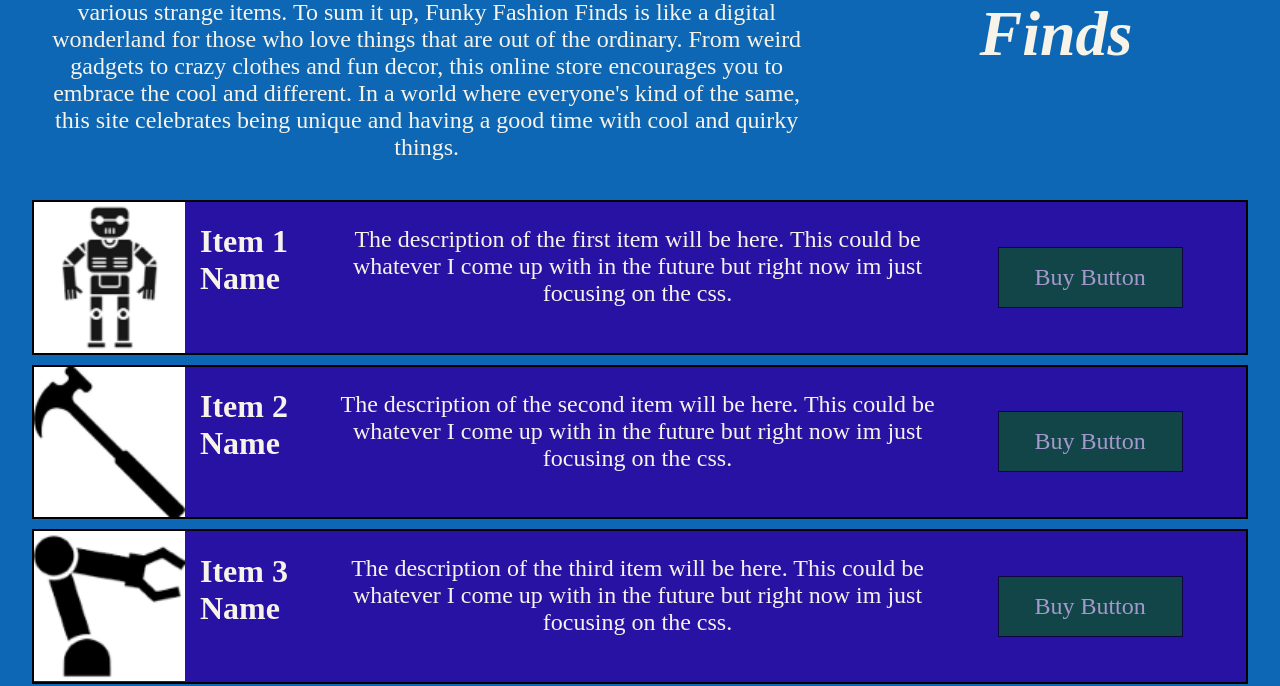
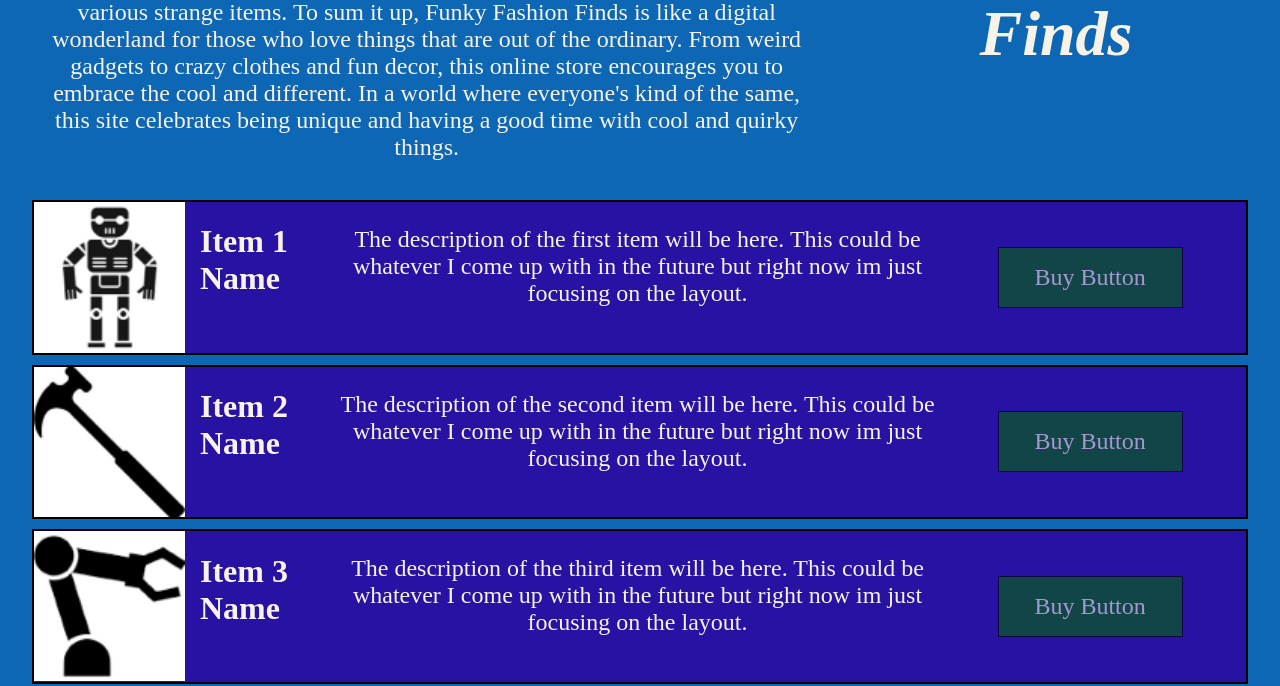
Before and after one commit to brennensto/portfolio, a plain HTML site: page misc.html in a window 1280 px wide. Shown: the part 396-1082 px from the top of the page. Drawn offline with Linux system fonts and the light colour scheme.

Commit message:
Minor text changes

```diff
--- a/misc.html
+++ b/misc.html
@@ -22,19 +22,19 @@
             <div class="mitems">
                 <img src="images/Robot-Clip.png" alt="robot pic">
                 <h1>Item 1 Name</h1>
-                <p>The description of the first item will be here. This could be whatever I come up with in the future but right now im just focusing on the css.</p>
+                <p>The description of the first item will be here. This could be whatever I come up with in the future but right now im just focusing on the layout.</p>
                 <a href="#" class="button">Buy Button</a>
             </div>
             <div class="mitems">
                 <img src="images/Hammer-Clip.png" alt="hammer pic">
                 <h1>Item 2 Name</h1>
-                <p>The description of the second item will be here. This could be whatever I come up with in the future but right now im just focusing on the css.</p>
+                <p>The description of the second item will be here. This could be whatever I come up with in the future but right now im just focusing on the layout.</p>
                 <a href="#" class="button">Buy Button</a>
             </div>
             <div class="mitems">
                 <img src="images/Robot-Arm-Clip.png" alt="robot arm pic">
                 <h1>Item 3 Name</h1>
-                <p>The description of the third item will be here. This could be whatever I come up with in the future but right now im just focusing on the css.</p>
+                <p>The description of the third item will be here. This could be whatever I come up with in the future but right now im just focusing on the layout.</p>
                 <a href="#" class="button">Buy Button</a>
             </div>
         </div>
```
Also changed, not shown: clothing.html (+3 -3 lines), index.html (+1 -1 lines).
